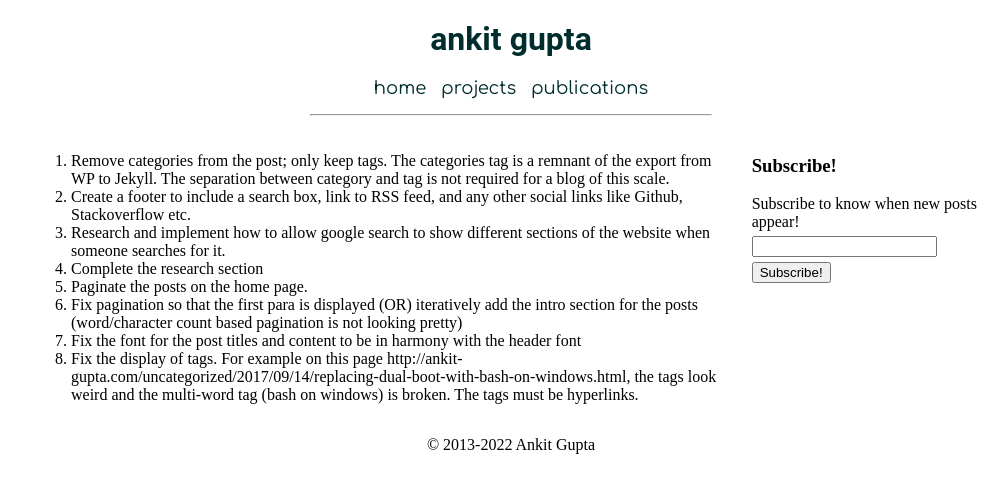
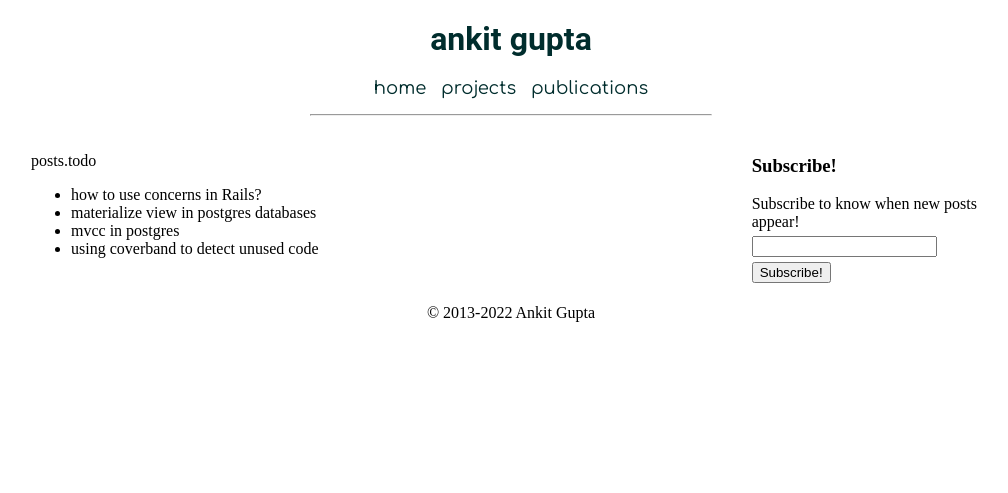
Before and after one commit to gupta-ankit/gupta-ankit.github.io, a Jekyll site: the page built from todo.md, in a window 1280 px wide. Shown: the top 493 px of the page, without its empty margins (129-1137 px from the left). Built offline with Jekyll 4.4.1, drawn with Linux system fonts in a browser that asks for light colours; our own code applies the rules of GitHub Pages for plain Markdown files.

Commit message:
todo updated

```diff
--- a/todo.md
+++ b/todo.md
@@ -1,8 +1,5 @@
-1. Remove categories from the post; only keep tags. The categories tag is a remnant of the export from WP to Jekyll. The separation between category and tag is not required for a blog of this scale.
-2. Create a footer to include a search box, link to RSS feed, and any other social links like Github, Stackoverflow etc.
-3. Research and implement how to allow google search to show different sections of the website when someone searches for it.
-4. Complete the research section
-5. Paginate the posts on the home page.
-6. Fix pagination so that the first para is displayed (OR) iteratively add the intro section for the posts (word/character count based pagination is not looking pretty)
-7. Fix the font for the post titles and content to be in harmony with the header font
-8.  Fix the display of tags. For example on this page http://ankit-gupta.com/uncategorized/2017/09/14/replacing-dual-boot-with-bash-on-windows.html, the tags look weird and the multi-word tag (bash on windows) is broken. The tags must be hyperlinks.
+posts.todo
+* how to use concerns in Rails?
+* materialize view in postgres databases
+* mvcc in postgres
+* using coverband to detect unused code
```
Also changed, not shown: _drafts/developer-survey-analysis.md (added, +4 -0 lines).
